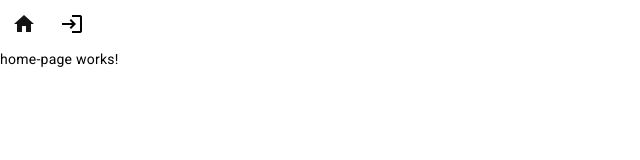
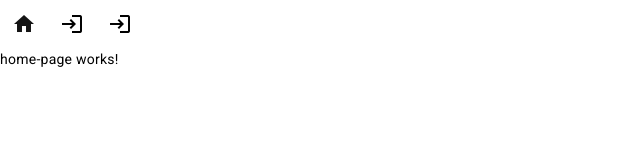
Before and after one commit to ckausika/CS320-Team-U, an Angular app in the folder frontend/project/: page / in a window 1280 px wide. Shown: the top 160 px of the page, without its empty margins (0-640 px from the left). Built offline with nearby package versions, Linux system fonts and the light colour scheme.

Commit message:
small fix

```diff
--- a/frontend/project/angular.json
+++ b/frontend/project/angular.json
@@ -93,5 +93,8 @@
         }
       }
     }
+  },
+  "cli": {
+    "analytics": "e7428c07-9f2a-4a5b-bc2a-4b954999c89c"
   }
 }
--- a/frontend/project/src/app/app.component.html
+++ b/frontend/project/src/app/app.component.html
@@ -6,6 +6,9 @@
     <button mat-icon-button routerLink="/login">
       <mat-icon>login</mat-icon>
     </button>
+    <button mat-icon-button routerLink="/research">
+      <mat-icon>login</mat-icon>
+    </button>
     <mat-divider></mat-divider>
     <router-outlet />
   </div>
--- a/frontend/project/src/app/app.routes.ts
+++ b/frontend/project/src/app/app.routes.ts
@@ -17,13 +17,13 @@ export const routes: Routes = [
         component: LoginPageComponent
     },
     {
+        path: 'research',
+        title: 'Research Page',
+        component: ResearchPageComponent
+    },
+    {
         path: '**',
         title: 'Page Not Found',
         component: PageNotFoundComponent
     },
-    {
-        path: 'research',
-        title: 'Research Page',
-        component: ResearchPageComponent
-    },
 ];
```
